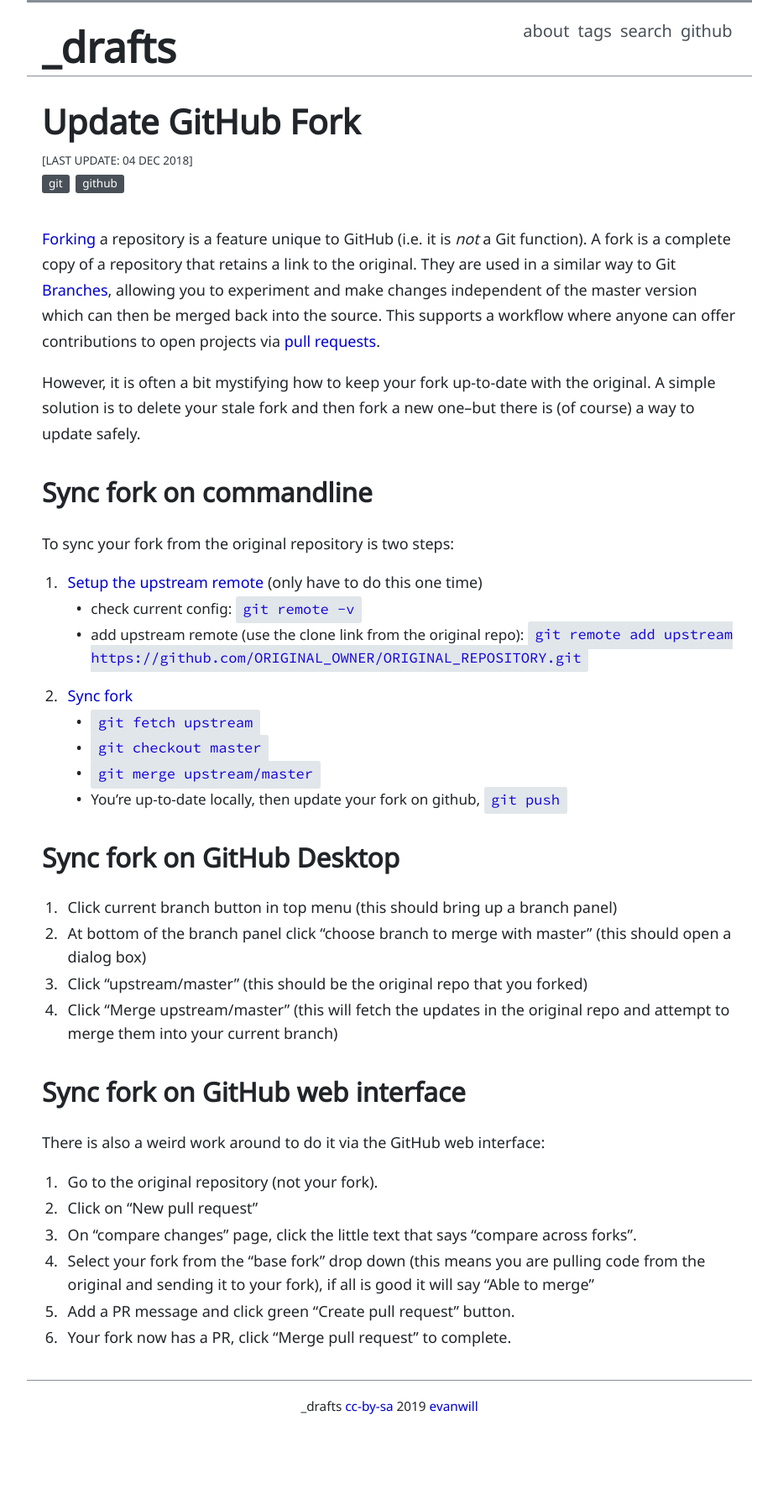
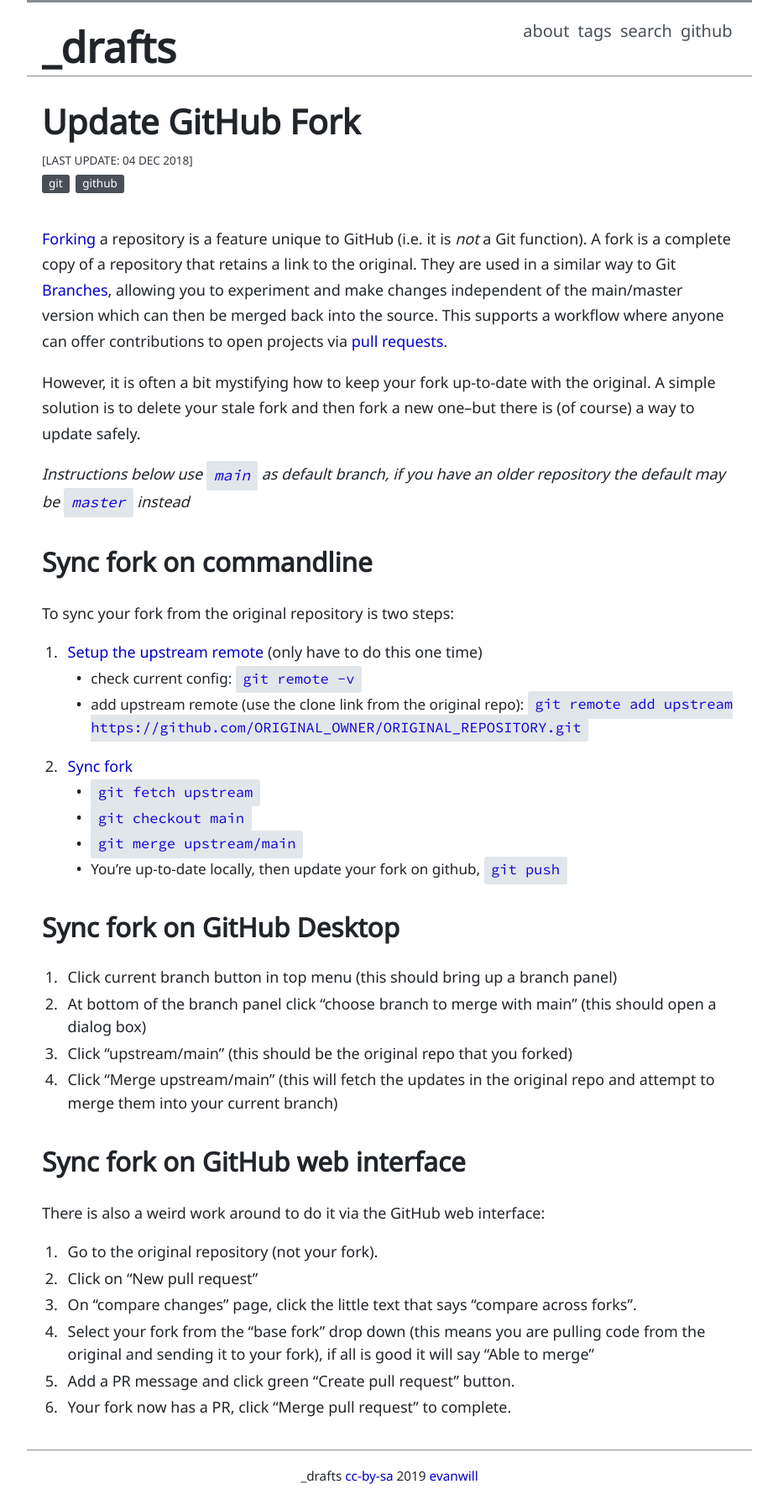
Before and after one commit to evanwill/_drafts, a Jekyll site: the page built from _notes/git-update-fork.md, in a window 1280 px wide. Shown: the whole page at 84% size, without its empty margins (176-1103 px from the left). Built offline with Jekyll 4.4.1, drawn with Linux system fonts in a browser that asks for light colours; comment, search, counter and statistics services are not loaded; before the commit the page ends 1709 px from its top, so only the background shows below that.

Commit message:
main branch links / mentions

```diff
--- a/_notes/git-update-fork.md
+++ b/_notes/git-update-fork.md
@@ -7,11 +7,13 @@
 
 [Forking](https://help.github.com/articles/fork-a-repo/) a repository is a feature unique to GitHub (i.e. it is *not* a Git function).
 A fork is a complete copy of a repository that retains a link to the original.
-They are used in a similar way to Git [Branches](https://git-scm.com/book/en/v2/Git-Branching-Branches-in-a-Nutshell), allowing you to experiment and make changes independent of the master version which can then be merged back into the source.
+They are used in a similar way to Git [Branches](https://git-scm.com/book/en/v2/Git-Branching-Branches-in-a-Nutshell), allowing you to experiment and make changes independent of the main/master version which can then be merged back into the source.
 This supports a workflow where anyone can offer contributions to open projects via [pull requests](https://help.github.com/articles/creating-a-pull-request-from-a-fork/).
 
 However, it is often a bit mystifying how to keep your fork up-to-date with the original.
 A simple solution is to delete your stale fork and then fork a new one--but there is (of course) a way to update safely.
+
+*Instructions below use `main` as default branch, if you have an older repository the default may be `master` instead*
 
 ##  Sync fork on commandline
 
@@ -22,16 +24,16 @@
     - add upstream remote (use the clone link from the original repo): `git remote add upstream https://github.com/ORIGINAL_OWNER/ORIGINAL_REPOSITORY.git`
 2. [Sync fork](https://help.github.com/articles/syncing-a-fork/)
     - `git fetch upstream`
-    - `git checkout master`
-    - `git merge upstream/master`
+    - `git checkout main`
+    - `git merge upstream/main`
     - You're up-to-date locally, then update your fork on github, `git push`
 
 ## Sync fork on GitHub Desktop
 
 1. Click current branch button in top menu (this should bring up a branch panel)
-2. At bottom of the branch panel click "choose branch to merge with master" (this should open a dialog box)
-3. Click "upstream/master" (this should be the original repo that you forked)
-4. Click "Merge upstream/master" (this will fetch the updates in the original repo and attempt to merge them into your current branch)
+2. At bottom of the branch panel click "choose branch to merge with main" (this should open a dialog box)
+3. Click "upstream/main" (this should be the original repo that you forked)
+4. Click "Merge upstream/main" (this will fetch the updates in the original repo and attempt to merge them into your current branch)
 
 ## Sync fork on GitHub web interface
 
```
Also changed, not shown: _notes/git-branch.md (+6 -6 lines), _notes/github-actions.md (+5 -5 lines), about.md (+1 -1 lines), README.md.
